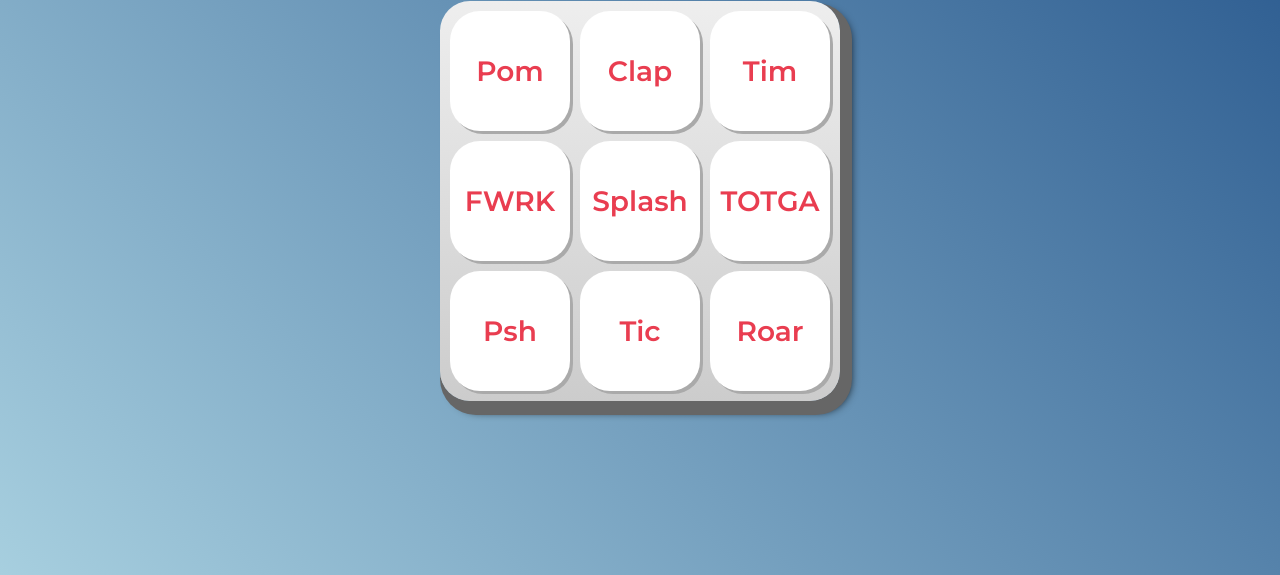
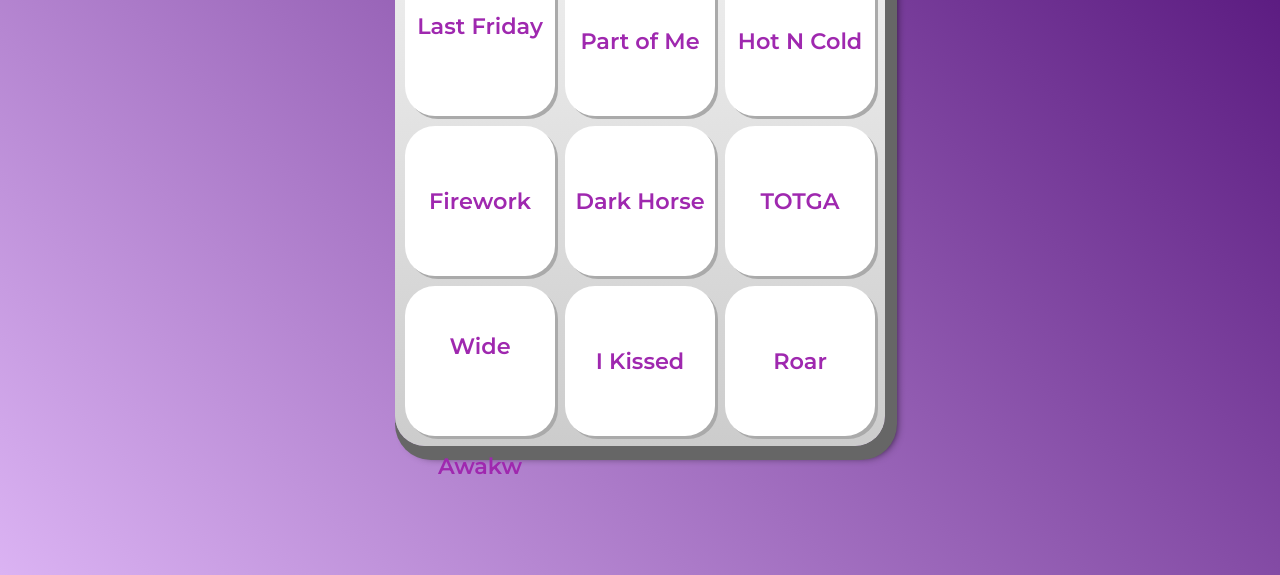
Before and after one commit to IsabeliQueiroz/isa3tri, a plain HTML site: page index.html in a window 1280 px wide. Shown: the part 225-800 px from the top of the page. Drawn offline with Linux system fonts and the light colour scheme.

Commit message:
Add files via upload

```diff
--- a/css/estilos.css
+++ b/css/estilos.css
@@ -1,14 +1,14 @@
 :root {
   --cinza: #aaa;
-  --vermelha: #e93d50;
-  --vermelha-escura: #af303f;
+  --vermelha: #9f28af;
+  --vermelha-escura: #b938e0;
   --branca: #fff;
-  --luz: rgb(229, 255, 0);
+  --luz: rgb(146, 98, 207);
 }
 
 body {
   align-items: center;
-  background: linear-gradient(45deg, #a7cfdf 0%,#23538a 100%);
+  background: linear-gradient(45deg, #dbb3f3 0%,#4d0a74 100%);
   display: flex;
   justify-content: center;
   flex-direction: column;
@@ -38,12 +38,12 @@
   box-shadow: 3px 3px 0 var(--cinza);
   color: var(--vermelha);
   cursor: pointer;
-  height: 120px;
-  font-size: 1.75em;
+  height: 150px;
+  font-size: 1.40em;
   font-weight: bold;
   line-height: 120px;
   text-align: center;
-  width: 120px;
+  width: 150px;
 }
 
 .tecla.ativa,
--- a/index.html
+++ b/index.html
@@ -21,16 +21,16 @@
     <h1>Alura Midi</h1>
 
     <section class="teclado">
-        <button class="tecla tecla_pom">Pom</button>
-        <button class="tecla tecla_clap">Clap</button>
-        <button class="tecla tecla_tim">Tim</button>
+        <button class="tecla tecla_pom">Last Friday Night</button>
+        <button class="tecla tecla_clap">Part of Me</button>
+        <button class="tecla tecla_tim">Hot N Cold</button>
 
-        <button class="tecla tecla_puff">FWRK</button>
-        <button class="tecla tecla_splash">Splash</button>
+        <button class="tecla tecla_puff">Firework</button>
+        <button class="tecla tecla_splash">Dark Horse</button>
         <button class="tecla tecla_toim">TOTGA</button>
 
-        <button class="tecla tecla_psh">Psh</button>
-        <button class="tecla tecla_tic">Tic</button>
+        <button class="tecla tecla_psh">Wide Awakw</button>
+        <button class="tecla tecla_tic">I Kissed</button>
         <button class="tecla tecla_tom">Roar</button>
     </section>
 
```
Also changed, not shown: 6 other files.
